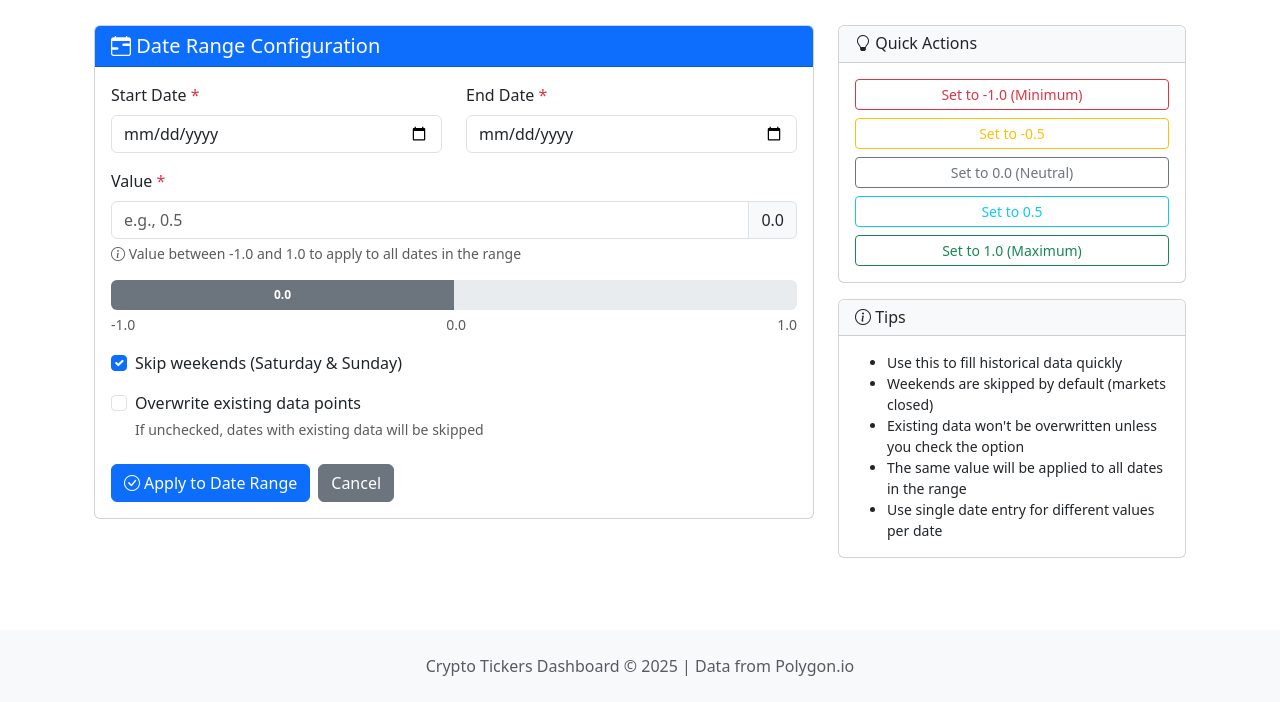
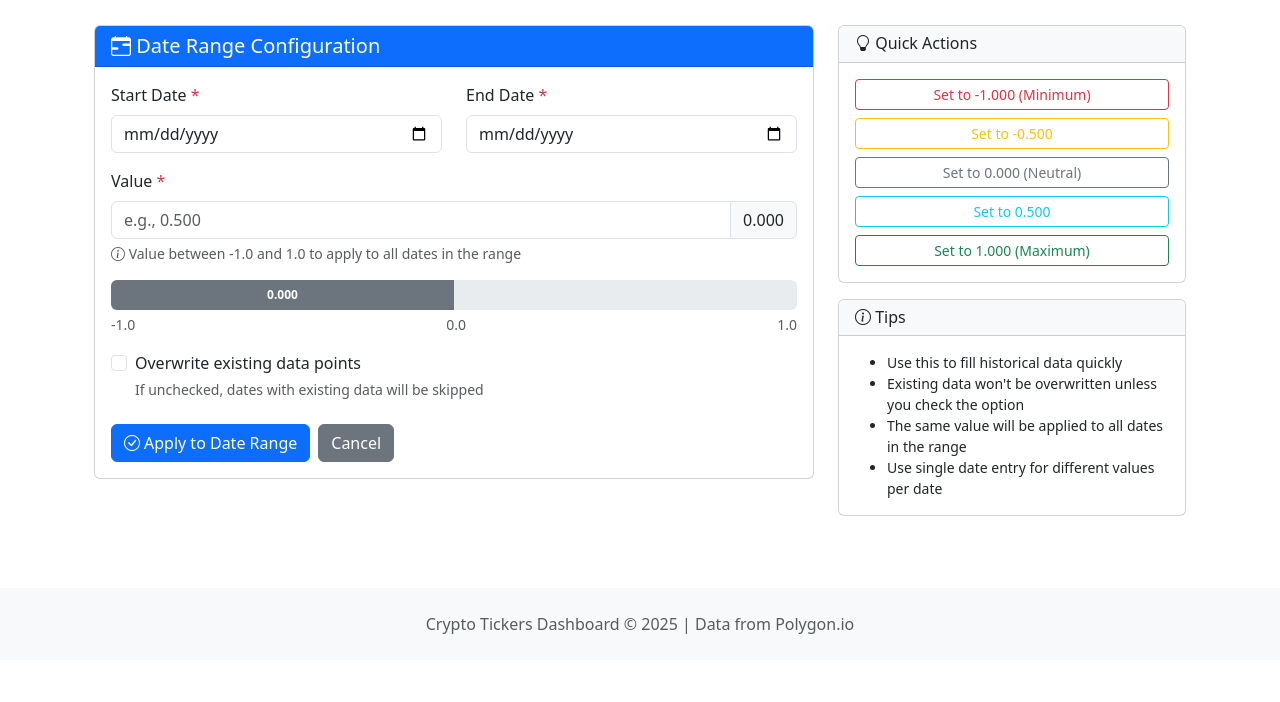
Before and after one commit to slipdigital/crypto_analysis, a Flask app: template flask_app/templates/indicator_data_range_form.html in a window 1280 px wide. Shown: the part 165-867 px from the top of the page. After the commit the page ends 799 px from the top, so only its background shows below. Run offline with Flask 3, Linux system fonts and the light colour scheme; the template is opened without the code that fills it, so the values that code supplies are empty; some libraries are stand-ins or nearby versions.

Commit message:
minor updates

```diff
--- a/flask_app/app.py
+++ b/flask_app/app.py
@@ -1016,7 +1016,6 @@ def indicator_data_range_entry(indicator_id):
         start_date_str = request.form.get('start_date', '').strip()
         end_date_str = request.form.get('end_date', '').strip()
         value_str = request.form.get('value', '').strip()
-        skip_weekends = request.form.get('skip_weekends') == 'on'
         overwrite_existing = request.form.get('overwrite_existing') == 'on'
 
         if not start_date_str or not end_date_str:
@@ -1067,11 +1066,6 @@ def indicator_data_range_entry(indicator_id):
             dates_to_process = []
 
             while current_date <= end_date:
-                # Skip weekends if requested
-                if skip_weekends and current_date.weekday() >= 5:  # 5=Saturday, 6=Sunday
-                    current_date += timedelta(days=1)
-                    continue
-
                 dates_to_process.append(current_date)
                 current_date += timedelta(days=1)
 
--- a/flask_app/templates/indicator_data_range_form.html
+++ b/flask_app/templates/indicator_data_range_form.html
@@ -71,13 +71,13 @@
                                        class="form-control"
                                        id="value"
                                        name="value"
-                                       step="0.1"
+                                       step="0.001"
                                        min="-1.0"
                                        max="1.0"
                                        required
-                                       placeholder="e.g., 0.5">
+                                       placeholder="e.g., 0.500">
                                 <span class="input-group-text">
-                                    <span id="valueDisplay">0.0</span>
+                                    <span id="valueDisplay">0.000</span>
                                 </span>
                             </div>
                             <div class="form-text">
@@ -102,19 +102,6 @@
                                     <span>0.0</span>
                                     <span>1.0</span>
                                 </div>
-                            </div>
-                        </div>
-
-                        <div class="mb-3">
-                            <div class="form-check">
-                                <input class="form-check-input"
-                                       type="checkbox"
-                                       id="skip_weekends"
-                                       name="skip_weekends"
-                                       checked>
-                                <label class="form-check-label" for="skip_weekends">
-                                    Skip weekends (Saturday & Sunday)
-                                </label>
                             </div>
                         </div>
 
@@ -167,19 +154,19 @@
                 <div class="card-body">
                     <div class="d-grid gap-2">
                         <button type="button" class="btn btn-outline-danger btn-sm" onclick="setValueQuick(-1.0)">
-                            Set to -1.0 (Minimum)
+                            Set to -1.000 (Minimum)
                         </button>
                         <button type="button" class="btn btn-outline-warning btn-sm" onclick="setValueQuick(-0.5)">
-                            Set to -0.5
+                            Set to -0.500
                         </button>
                         <button type="button" class="btn btn-outline-secondary btn-sm" onclick="setValueQuick(0)">
-                            Set to 0.0 (Neutral)
+                            Set to 0.000 (Neutral)
                         </button>
                         <button type="button" class="btn btn-outline-info btn-sm" onclick="setValueQuick(0.5)">
-                            Set to 0.5
+                            Set to 0.500
                         </button>
                         <button type="button" class="btn btn-outline-success btn-sm" onclick="setValueQuick(1.0)">
-                            Set to 1.0 (Maximum)
+                            Set to 1.000 (Maximum)
                         </button>
                     </div>
                 </div>
@@ -194,7 +181,6 @@
                 <div class="card-body">
                     <ul class="small mb-0">
                         <li>Use this to fill historical data quickly</li>
-                        <li>Weekends are skipped by default (markets closed)</li>
                         <li>Existing data won't be overwritten unless you check the option</li>
                         <li>The same value will be applied to all dates in the range</li>
                         <li>Use single date entry for different values per date</li>
@@ -212,7 +198,6 @@
     const valueBarText = document.getElementById('valueBarText');
     const startDateInput = document.getElementById('start_date');
     const endDateInput = document.getElementById('end_date');
-    const skipWeekendsCheckbox = document.getElementById('skip_weekends');
     const summaryCard = document.getElementById('summaryCard');
     const dateCountSpan = document.getElementById('dateCount');
     const summaryStartDate = document.getElementById('summaryStartDate');
@@ -223,8 +208,8 @@
         const value = parseFloat(valueInput.value) || 0;
         const clamped = Math.max(-1, Math.min(1, value));
 
-        valueDisplay.textContent = clamped.toFixed(1);
-        valueBarText.textContent = clamped.toFixed(1);
+        valueDisplay.textContent = clamped.toFixed(3);
+        valueBarText.textContent = clamped.toFixed(3);
 
         // Calculate percentage (0-100) from value (-1 to 1)
         const percentage = ((clamped + 1) / 2) * 100;
@@ -247,11 +232,11 @@
     }
 
     function setValueQuick(value) {
-        valueInput.value = value.toFixed(1);
+        valueInput.value = value.toFixed(3);
         updateValueDisplay();
     }
 
-    function countDaysInRange(start, end, skipWeekends) {
+    function countDaysInRange(start, end) {
         if (!start || !end) return 0;
 
         const startDate = new Date(start);
@@ -263,9 +248,7 @@
         let current = new Date(startDate);
 
         while (current <= endDate) {
-            if (!skipWeekends || (current.getDay() !== 0 && current.getDay() !== 6)) {
-                count++;
-            }
+            count++;
             current.setDate(current.getDate() + 1);
         }
 
@@ -275,16 +258,15 @@
     function updateSummary() {
         const startDate = startDateInput.value;
         const endDate = endDateInput.value;
-        const skipWeekends = skipWeekendsCheckbox.checked;
         const value = parseFloat(valueInput.value) || 0;
 
         if (startDate && endDate) {
-            const count = countDaysInRange(startDate, endDate, skipWeekends);
+            const count = countDaysInRange(startDate, endDate);
 
             dateCountSpan.textContent = count;
             summaryStartDate.textContent = startDate;
             summaryEndDate.textContent = endDate;
-            summaryValue.textContent = value.toFixed(1);
+            summaryValue.textContent = value.toFixed(3);
 
             summaryCard.style.display = 'block';
         } else {
@@ -295,7 +277,6 @@
     valueInput.addEventListener('input', updateValueDisplay);
     startDateInput.addEventListener('change', updateSummary);
     endDateInput.addEventListener('change', updateSummary);
-    skipWeekendsCheckbox.addEventListener('change', updateSummary);
 
     // Initialize
     updateValueDisplay();
```
